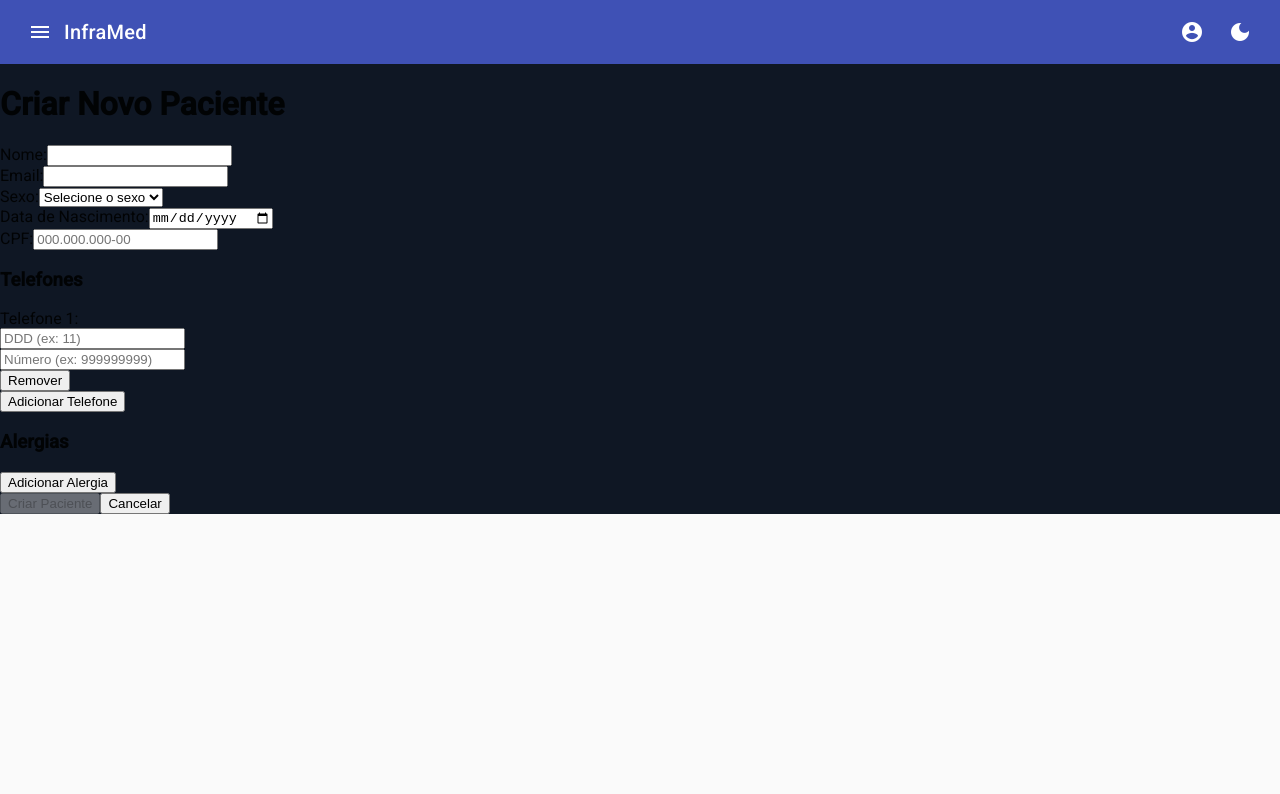
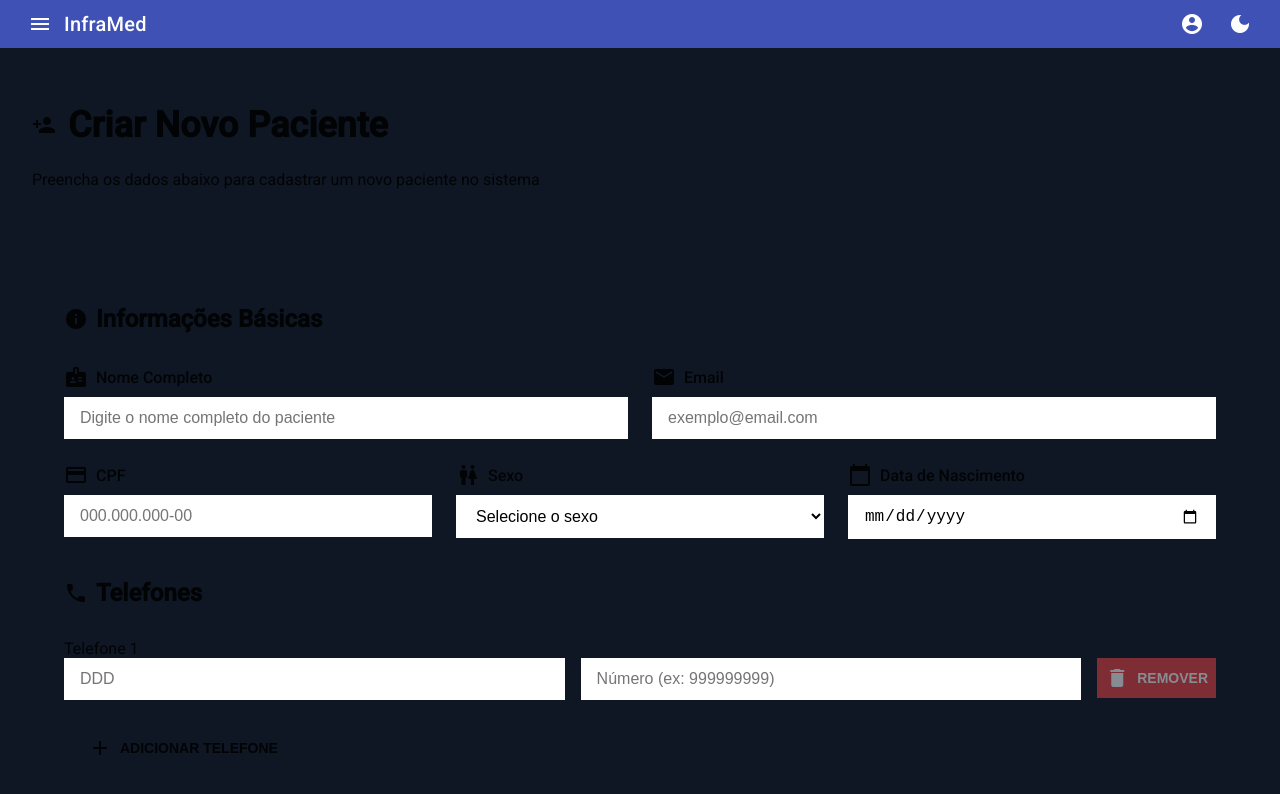
Before and after one commit to matheus05dev/FrontendMonitoramentoPacientesRefactor, an Angular app in the folder InfraMed/: page /app/pacientes/criar in a window 1280 px wide. Shown: the top 794 px of the page. Built offline with nearby package versions, Linux system fonts and the light colour scheme.

Commit message:
meira comiti para o thiago

```diff
--- a/InfraMed/src/app/pages/pacientes/criar-pacientes/criar-pacientes.css
+++ b/InfraMed/src/app/pages/pacientes/criar-pacientes/criar-pacientes.css
@@ -0,0 +1,188 @@
+.page-container {
+  padding: 2rem;
+  background-color: var(--background-primary);
+  color: var(--text-primary);
+  min-height: 100vh;
+  transition: background-color 0.3s, color 0.3s;
+}
+
+.page-header {
+  margin-bottom: 2rem;
+  padding-bottom: 1rem;
+  border-bottom: 1px solid var(--border-color);
+}
+
+.page-header h1 {
+  font-size: 2.25rem;
+  font-weight: 700;
+  display: flex;
+  align-items: center;
+  gap: 0.75rem;
+  color: var(--text-primary);
+}
+
+.page-subtitle {
+  font-size: 1rem;
+  color: var(--text-secondary);
+  margin-top: 0.5rem;
+}
+
+.form-container {
+  background-color: var(--background-secondary);
+  padding: 2rem;
+  border-radius: var(--radius-lg);
+  box-shadow: 0 4px 12px var(--card-shadow);
+}
+
+.form-section {
+  margin-bottom: 2.5rem;
+}
+
+.section-title {
+  font-size: 1.5rem;
+  font-weight: 600;
+  color: var(--text-primary);
+  margin-bottom: 1.5rem;
+  display: flex;
+  align-items: center;
+  gap: 0.5rem;
+  padding-bottom: 0.5rem;
+  border-bottom: 1px solid var(--border-color);
+}
+
+.form-row {
+  display: grid;
+  grid-template-columns: repeat(auto-fit, minmax(250px, 1fr));
+  gap: 1.5rem;
+  margin-bottom: 1.5rem;
+}
+
+.form-group {
+  display: flex;
+  flex-direction: column;
+  gap: 0.5rem;
+}
+
+.form-group label {
+  font-weight: 500;
+  color: var(--text-secondary);
+  display: flex;
+  align-items: center;
+  gap: 0.5rem;
+}
+
+.form-control {
+  width: 100%;
+  padding: 0.75rem 1rem;
+  border: 1px solid var(--border-color);
+  border-radius: var(--radius-md);
+  background-color: white; /* Fundo branco para visibilidade */
+  color: var(--texto-preto); /* Texto preto para contraste */
+  font-size: 1rem;
+  transition: border-color 0.2s, box-shadow 0.2s;
+}
+
+.form-control:focus {
+  outline: none;
+  border-color: var(--accent-color);
+  box-shadow: 0 0 0 3px rgba(14, 165, 233, 0.2);
+}
+
+.error {
+  color: #ef4444;
+  font-size: 0.875rem;
+  display: flex;
+  align-items: center;
+  gap: 0.25rem;
+  margin-top: 0.25rem;
+}
+
+.error mat-icon {
+  font-size: 1rem;
+  height: 1rem;
+  width: 1rem;
+}
+
+/* Telefones e Alergias */
+.telefone-group, .alergia-group {
+  margin-bottom: 1.5rem;
+}
+
+.telefone-row, .alergia-group {
+  display: flex;
+  align-items: flex-start;
+  gap: 1rem;
+}
+
+.telefone-row .form-group {
+  flex: 1;
+}
+
+.alergia-group .form-group {
+  flex-grow: 1;
+}
+
+/* Botões */
+.btn {
+  padding: 0.75rem 1.5rem;
+  border: none;
+  border-radius: var(--radius-md);
+  font-weight: 600;
+  cursor: pointer;
+  transition: all 0.2s;
+  display: inline-flex;
+  align-items: center;
+  justify-content: center;
+  gap: 0.5rem;
+  text-transform: uppercase;
+  font-size: 0.875rem;
+}
+
+.btn:disabled {
+  opacity: 0.5;
+  cursor: not-allowed;
+}
+
+.btn:hover:not(:disabled) {
+  transform: translateY(-2px);
+  box-shadow: 0 4px 8px rgba(0,0,0,0.2);
+}
+
+.btn-add {
+  background-color: transparent;
+  color: var(--accent-light);
+  border: 1px dashed var(--accent-light);
+}
+
+.btn-add:hover:not(:disabled) {
+  background-color: rgba(14, 165, 233, 0.1);
+  color: var(--accent-color);
+  border-color: var(--accent-color);
+}
+
+.btn-danger {
+  background-color: #ef4444;
+  color: white;
+  padding: 0.5rem; /* Ajuste para botões de ícone */
+  min-width: auto;
+}
+
+.form-actions {
+  display: flex;
+  justify-content: flex-end;
+  gap: 1rem;
+  margin-top: 2rem;
+  padding-top: 1.5rem;
+  border-top: 1px solid var(--border-color);
+}
+
+.btn-primary {
+  background-color: var(--accent-color);
+  color: white;
+}
+
+.btn-secondary {
+  background-color: var(--card-bg);
+  color: var(--text-primary);
+  border: 1px solid var(--border-color);
+}
--- a/InfraMed/src/app/pages/pacientes/criar-pacientes/criar-pacientes.html
+++ b/InfraMed/src/app/pages/pacientes/criar-pacientes/criar-pacientes.html
@@ -1,81 +1,200 @@
-<h1>Criar Novo Paciente</h1>
-
-<form [formGroup]="form" (ngSubmit)="onSubmit()" class="form">
-  <div class="form-group">
-    <label for="nome">Nome:</label>
-    <input type="text" id="nome" formControlName="nome" class="form-control">
-    <div *ngIf="form.get('nome')?.invalid && form.get('nome')?.touched" class="error">Nome é obrigatório.</div>
+<div class="page-container" [class.dark-theme]="isDarkMode">
+  <div class="page-header">
+    <h1>
+      <mat-icon>person_add</mat-icon>
+      Criar Novo Paciente
+    </h1>
+    <p class="page-subtitle">Preencha os dados abaixo para cadastrar um novo paciente no sistema</p>
   </div>
 
+  <div class="form-container">
+    <form [formGroup]="form" (ngSubmit)="onSubmit()" class="form">
+      <!-- Informações Básicas -->
+      <div class="form-section">
+        <h2 class="section-title">
+          <mat-icon>info</mat-icon>
+          Informações Básicas
+        </h2>
+
+        <div class="form-row">
           <div class="form-group">
-    <label for="email">Email:</label>
-    <input type="email" id="email" formControlName="email" class="form-control">
-    <div *ngIf="form.get('email')?.invalid && form.get('email')?.touched" class="error">
-      Email é obrigatório e deve ser válido.
+            <label for="nome">
+              <mat-icon>badge</mat-icon>
+              Nome Completo
+            </label>
+            <input
+              type="text"
+              id="nome"
+              formControlName="nome"
+              class="form-control"
+              placeholder="Digite o nome completo do paciente">
+            <div *ngIf="form.get('nome')?.invalid && form.get('nome')?.touched" class="error">
+              <mat-icon>error</mat-icon>
+              Nome é obrigatório.
             </div>
           </div>
 
           <div class="form-group">
-    <label for="sexo">Sexo:</label>
+            <label for="email">
+              <mat-icon>email</mat-icon>
+              Email
+            </label>
+            <input
+              type="email"
+              id="email"
+              formControlName="email"
+              class="form-control"
+              placeholder="exemplo@email.com">
+            <div *ngIf="form.get('email')?.invalid && form.get('email')?.touched" class="error">
+              <mat-icon>error</mat-icon>
+              Email é obrigatório e deve ser válido.
+            </div>
+          </div>
+        </div>
+
+        <div class="form-row">
+          <div class="form-group">
+            <label for="cpf">
+              <mat-icon>credit_card</mat-icon>
+              CPF
+            </label>
+            <input
+              type="text"
+              id="cpf"
+              formControlName="cpf"
+              placeholder="000.000.000-00"
+              class="form-control"
+              maxlength="14">
+            <div *ngIf="form.get('cpf')?.invalid && form.get('cpf')?.touched" class="error">
+              <mat-icon>error</mat-icon>
+              CPF é obrigatório e deve estar no formato válido.
+            </div>
+          </div>
+
+          <div class="form-group">
+            <label for="sexo">
+              <mat-icon>wc</mat-icon>
+              Sexo
+            </label>
             <select id="sexo" formControlName="sexo" class="form-control">
               <option value="">Selecione o sexo</option>
               <option *ngFor="let sexo of sexos" [value]="sexo">{{ sexo }}</option>
             </select>
-    <div *ngIf="form.get('sexo')?.invalid && form.get('sexo')?.touched" class="error">Sexo é obrigatório.</div>
+            <div *ngIf="form.get('sexo')?.invalid && form.get('sexo')?.touched" class="error">
+              <mat-icon>error</mat-icon>
+              Sexo é obrigatório.
+            </div>
           </div>
 
           <div class="form-group">
-    <label for="dataNascimento">Data de Nascimento:</label>
-    <input type="date" id="dataNascimento" formControlName="dataNascimento" class="form-control">
-    <div *ngIf="form.get('dataNascimento')?.invalid && form.get('dataNascimento')?.touched" class="error">Data de
-      nascimento é obrigatória.</div>
-  </div>
-
-  <div class="form-group">
-    <label for="cpf">CPF:</label>
-    <input type="text" id="cpf" formControlName="cpf" placeholder="000.000.000-00" class="form-control">
-    <div *ngIf="form.get('cpf')?.invalid && form.get('cpf')?.touched" class="error">CPF é obrigatório e deve estar no
-      formato válido.</div>
-  </div>
-
-  <div formArrayName="telefones">
-    <h3>Telefones</h3>
-    <div *ngFor="let telefone of telefones.controls; let i = index" [formGroupName]="i"
-      class="form-group telefone-group">
-      <label>Telefone {{ i + 1 }}:</label>
-      <div class="row">
-        <div class="col">
-          <input type="text" formControlName="ddd" placeholder="DDD (ex: 11)" maxlength="2" class="form-control">
-          <div *ngIf="telefone.get('ddd')?.invalid && telefone.get('ddd')?.touched" class="error">DDD é obrigatório (2
-            dígitos).</div>
-        </div>
-        <div class="col">
-          <input type="text" formControlName="numero" placeholder="Número (ex: 999999999)" maxlength="9"
+            <label for="dataNascimento">
+              <mat-icon>calendar_today</mat-icon>
+              Data de Nascimento
+            </label>
+            <input
+              type="date"
+              id="dataNascimento"
+              formControlName="dataNascimento"
               class="form-control">
-          <div *ngIf="telefone.get('numero')?.invalid && telefone.get('numero')?.touched" class="error">Número é
-            obrigatório (9 dígitos).</div>
-        </div>
-        <div class="col-auto">
-          <button type="button" (click)="removeTelefone(i)" class="btn btn-danger">Remover</button>
+            <div *ngIf="form.get('dataNascimento')?.invalid && form.get('dataNascimento')?.touched" class="error">
+              <mat-icon>error</mat-icon>
+              Data de nascimento é obrigatória.
             </div>
           </div>
         </div>
-    <button type="button" (click)="addTelefone()" class="btn btn-secondary">Adicionar Telefone</button>
       </div>
 
-  <div formArrayName="alergias">
-    <h3>Alergias</h3>
-    <div *ngFor="let alergia of alergias.controls; let i = index" [formGroupName]="i" class="form-group alergia-group">
-      <input type="text" [formControlName]="i" placeholder="Alergia {{ i + 1 }}" class="form-control">
-      <button type="button" (click)="removeAlergia(i)" class="btn btn-danger">Remover</button>
-      <div *ngIf="alergia.invalid && alergia.touched" class="error">Alergia é obrigatória.</div>
+      <!-- Telefones -->
+      <div class="form-section" formArrayName="telefones">
+        <h2 class="section-title">
+          <mat-icon>phone</mat-icon>
+          Telefones
+        </h2>
+        <div *ngFor="let telefone of telefones.controls; let i = index" [formGroupName]="i" class="telefone-group">
+          <label>Telefone {{ i + 1 }}</label>
+          <div class="telefone-row">
+            <div class="form-group">
+              <input
+                type="text"
+                formControlName="ddd"
+                placeholder="DDD"
+                maxlength="2"
+                class="form-control"
+                pattern="[0-9]*">
+              <div *ngIf="telefone.get('ddd')?.invalid && telefone.get('ddd')?.touched" class="error">
+                <mat-icon>error</mat-icon>
+                DDD é obrigatório (2 dígitos).
               </div>
-    <button type="button" (click)="addAlergia()" class="btn btn-secondary">Adicionar Alergia</button>
+            </div>
+            <div class="form-group">
+              <input
+                type="text"
+                formControlName="numero"
+                placeholder="Número (ex: 999999999)"
+                maxlength="9"
+                class="form-control"
+                pattern="[0-9]*">
+              <div *ngIf="telefone.get('numero')?.invalid && telefone.get('numero')?.touched" class="error">
+                <mat-icon>error</mat-icon>
+                Número é obrigatório (9 dígitos).
+              </div>
+            </div>
+            <button
+              type="button"
+              (click)="removeTelefone(i)"
+              class="btn btn-danger"
+              [disabled]="telefones.length === 1">
+              <mat-icon>delete</mat-icon>
+              Remover
+            </button>
+          </div>
+        </div>
+        <button type="button" (click)="addTelefone()" class="btn btn-add">
+          <mat-icon>add</mat-icon>
+          Adicionar Telefone
+        </button>
       </div>
 
+      <!-- Alergias -->
+      <div class="form-section" formArrayName="alergias">
+        <h2 class="section-title">
+          <mat-icon>warning</mat-icon>
+          Alergias
+        </h2>
+        <div *ngFor="let alergia of alergias.controls; let i = index" class="alergia-group">
+          <div class="form-group">
+            <input
+              type="text"
+              [formControlName]="i"
+              [placeholder]="'Alergia ' + (i + 1)"
+              class="form-control">
+            <div *ngIf="alergia.invalid && alergia.touched" class="error">
+              <mat-icon>error</mat-icon>
+              Alergia é obrigatória.
+            </div>
+          </div>
+          <button type="button" (click)="removeAlergia(i)" class="btn btn-danger">
+            <mat-icon>delete</mat-icon>
+            Remover
+          </button>
+        </div>
+        <button type="button" (click)="addAlergia()" class="btn btn-add">
+          <mat-icon>add</mat-icon>
+          Adicionar Alergia
+        </button>
+      </div>
 
+      <!-- Form Actions -->
       <div class="form-actions">
-    <button type="submit" [disabled]="form.invalid" class="btn btn-primary">Criar Paciente</button>
-    <button type="button" (click)="cancel()" class="btn btn-secondary">Cancelar</button>
+        <button type="button" (click)="cancel()" class="btn btn-secondary">
+          <mat-icon>close</mat-icon>
+          Cancelar
+        </button>
+        <button type="submit" [disabled]="form.invalid" class="btn btn-primary">
+          <mat-icon>save</mat-icon>
+          Criar Paciente
+        </button>
       </div>
     </form>
+  </div>
+</div>
--- a/InfraMed/src/app/pages/pacientes/criar-pacientes/criar-pacientes.ts
+++ b/InfraMed/src/app/pages/pacientes/criar-pacientes/criar-pacientes.ts
@@ -8,19 +8,21 @@ import {
   FormArray,
 } from '@angular/forms';
 import { Router } from '@angular/router';
+import { MatIconModule } from '@angular/material/icon';
 import { PacientesService } from '../../../core/services/pacientes.service';
 import { PacienteRequest } from '../../../core/types/PacienteRequest';
 import { Sexo } from '../../../core/enum/Sexo.enum';
 
 @Component({
   selector: 'app-criar-pacientes',
-  imports: [CommonModule, ReactiveFormsModule],
+  imports: [CommonModule, ReactiveFormsModule, MatIconModule],
   templateUrl: './criar-pacientes.html',
   styleUrl: './criar-pacientes.css',
 })
 export class CriarPacientes {
   form: FormGroup;
   sexos = Object.values(Sexo);
+  isDarkMode = false;
 
   constructor(
     private fb: FormBuilder,
@@ -38,6 +40,9 @@ export class CriarPacientes {
     });
     // Add initial telefone
     this.addTelefone();
+
+    // Check for dark theme
+    this.isDarkMode = document.body.classList.contains('dark-theme');
   }
 
   get telefones(): FormArray {
@@ -75,7 +80,6 @@ export class CriarPacientes {
       const paciente: PacienteRequest = {
         ...formValue,
         dataNascimento: formValue.dataNascimento,
-        quartoId: parseInt(formValue.quartoId, 10),
         telefones: formValue.telefones.map((tel: any) => ({
           ddd: parseInt(tel.ddd, 10),
           numero: tel.numero,
--- a/InfraMed/src/styles.css
+++ b/InfraMed/src/styles.css
@@ -105,7 +105,6 @@ body {
         --bg-base: var(--cor-quaternaria-escuro);
         --bg-surface: var(--cinza-800);
         --border: var(--cinza-700);
-        --texto-preto: var(--texto-branco);
     }
 
     body {
@@ -119,7 +118,6 @@ body.dark-theme {
     --bg-base: var(--cor-quaternaria-escuro);
     --bg-surface: var(--cinza-800);
     --border: var(--cinza-700);
-    --texto-preto: var(--texto-branco);
     background-color: var(--bg-base);
     color: var(--texto-branco);
 }
```
Also changed, not shown: InfraMed/src/app/pages/home/home.css (+4 -4 lines), 2 other files (tests, documents, lock files or other folders). Lines whose indentation alone changed are shown as unchanged.
